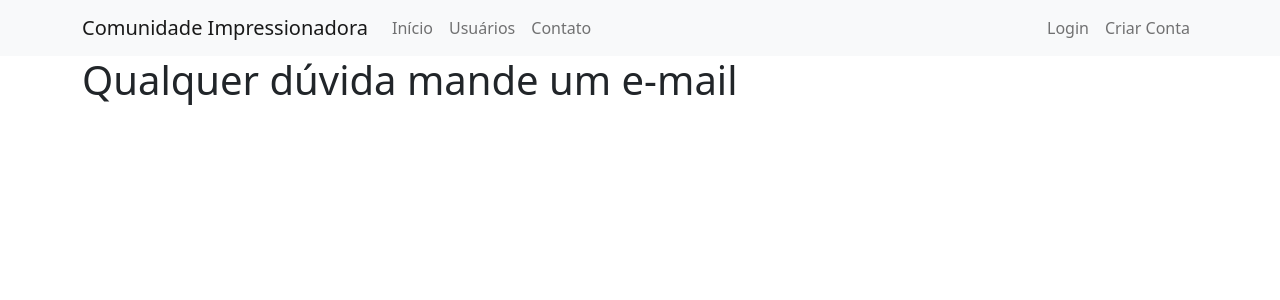
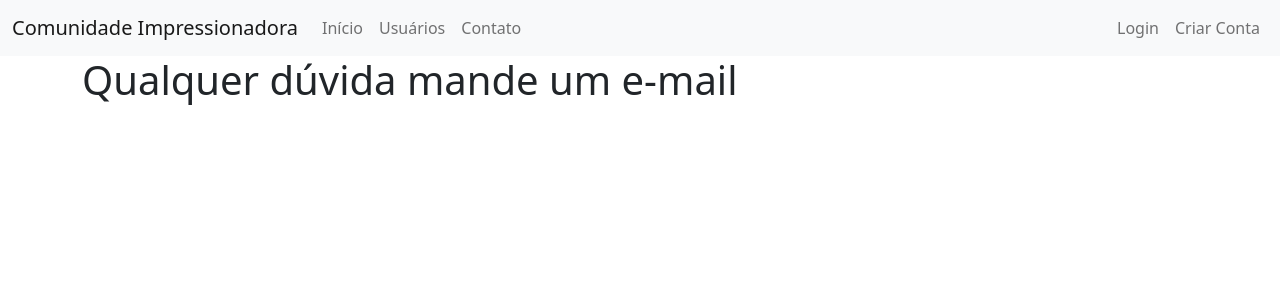
Before and after one commit to joaoalexandre65/comunidadejoao, a Flask app: page /contato in a window 1280 px wide. Shown: the top 300 px of the page. Run offline with Flask 3, Linux system fonts and the light colour scheme.

Commit message:
Update navbar.html

```diff
--- a/comunidadeimpressionadora/templates/navbar.html
+++ b/comunidadeimpressionadora/templates/navbar.html
@@ -1,5 +1,5 @@
 <nav class="navbar navbar-expand-lg navbar-light bg-light">
-  <div class="container-fluid container">
+        <div class="container-fluid">
             <a class="navbar-brand" href="{{ url_for('home') }}">Comunidade Impressionadora</a>
             <button class="navbar-toggler" type="button" data-toggle="collapse" data-target="#navbarNav" aria-controls="navbarNav" aria-expanded="false" aria-label="Toggle navigation">
                 <span class="navbar-toggler-icon"></span>
```
Lines whose indentation alone changed are shown as unchanged.
